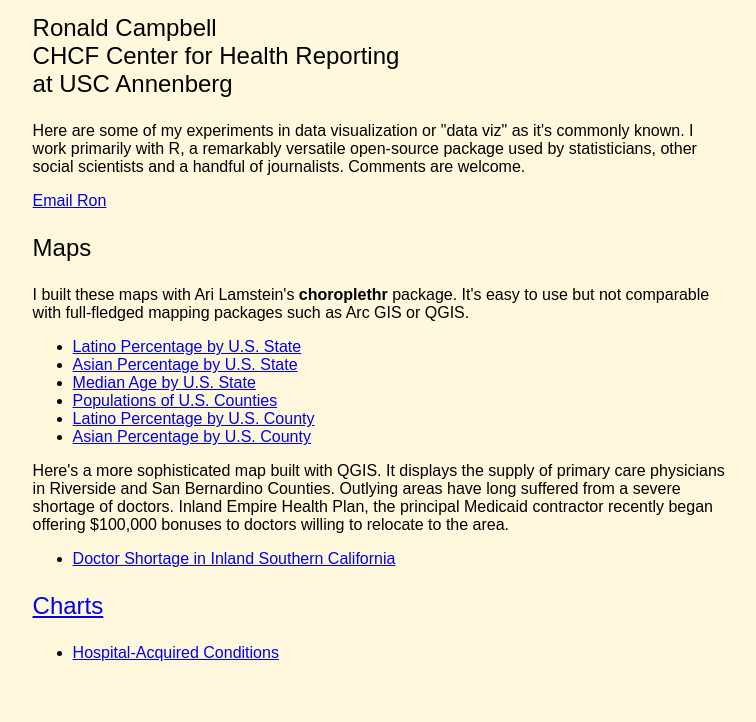
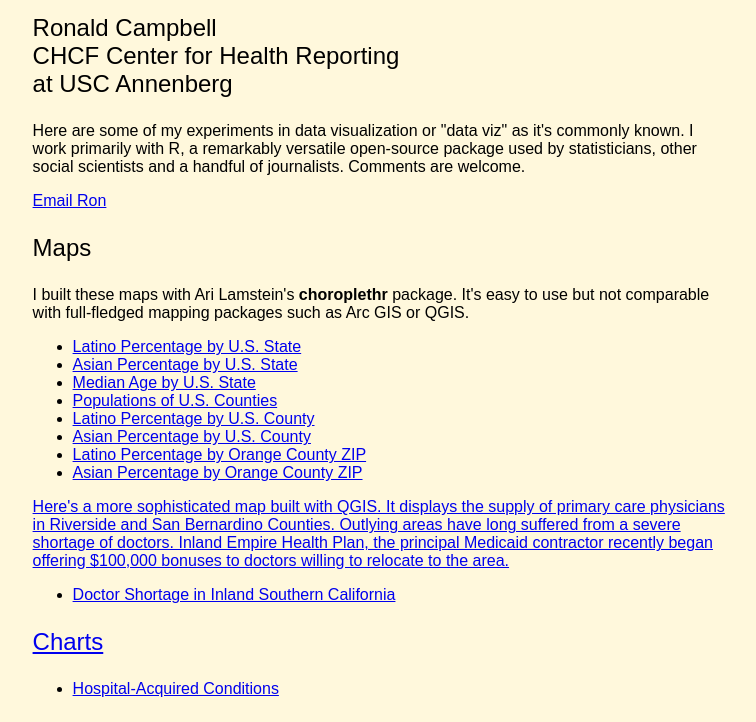
Before and after one commit to roncampbell/DataViz, a plain HTML site: page index.html in a window 1280 px wide. Shown: the part 126-848 px from the top of the page, without its empty margins (51-807 px from the left). Before the commit the page ends 812 px from the top, so only its background shows below. Drawn offline with Linux system fonts and the light colour scheme.

Commit message:
add maps

```diff
--- a/index.html
+++ b/index.html
@@ -34,6 +34,8 @@ packages such as Arc GIS or QGIS.</p>
 <li><a href="CountyPop_US.pdf">Populations of U.S. Counties</a></li>
 <li><a href="LatinoPer_USCo.pdf">Latino Percentage by U.S. County</a></li>
 <li><a href="AsianPer_USCo.pdf">Asian Percentage by U.S. County</a></li>
+<li><a href="LatinoPer_OCZip.pdf"</a>Latino Percentage by Orange County ZIP</li>
+<li><a href="AsianPer_OCZip.pdf"</a>Asian Percentage by Orange County ZIP</li>
 </ul>
 <p>Here's a more sophisticated map built with QGIS. It displays the
 supply of primary care physicians in Riverside and San Bernardino
```
Also changed, not shown: 4 other files.
